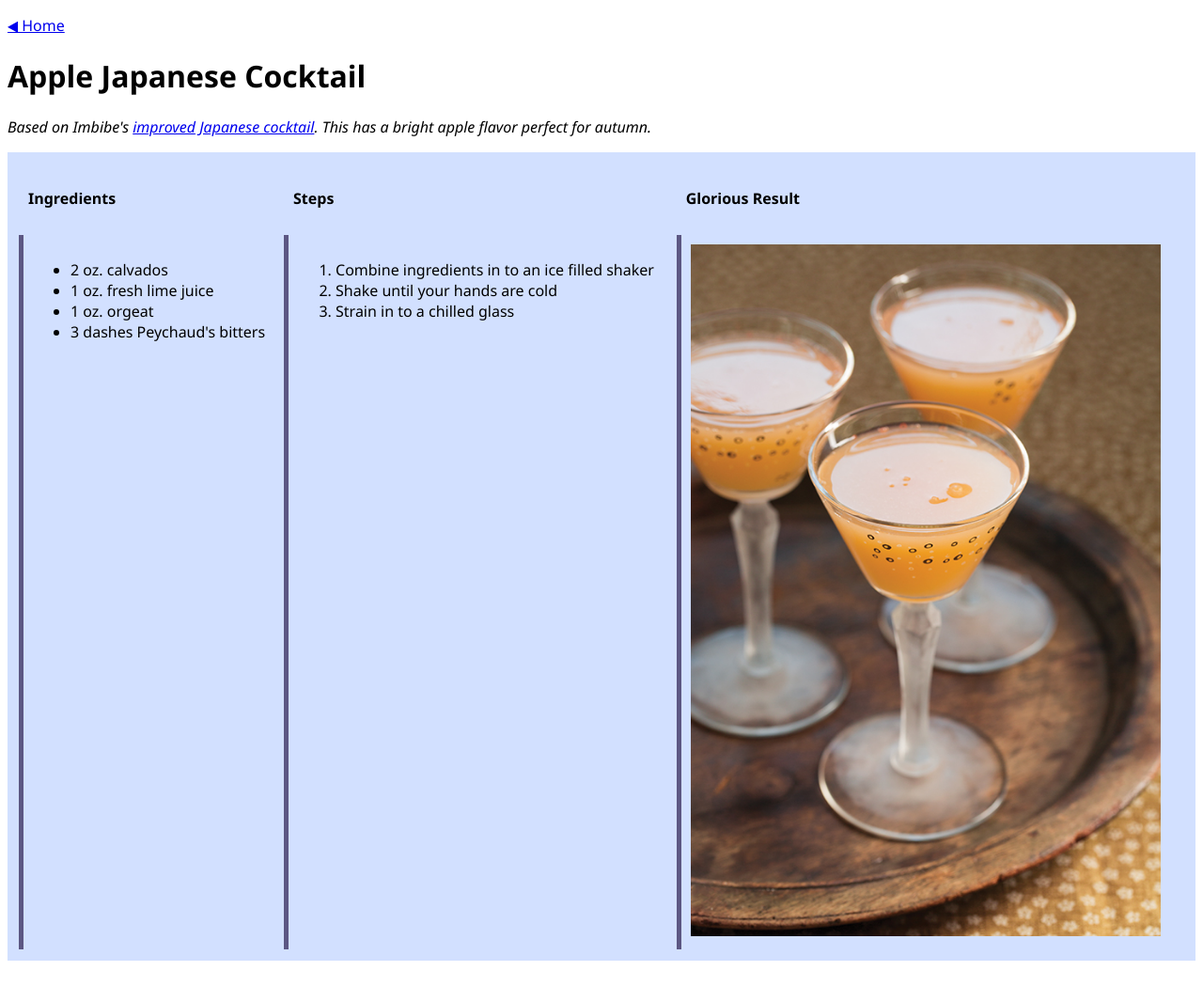
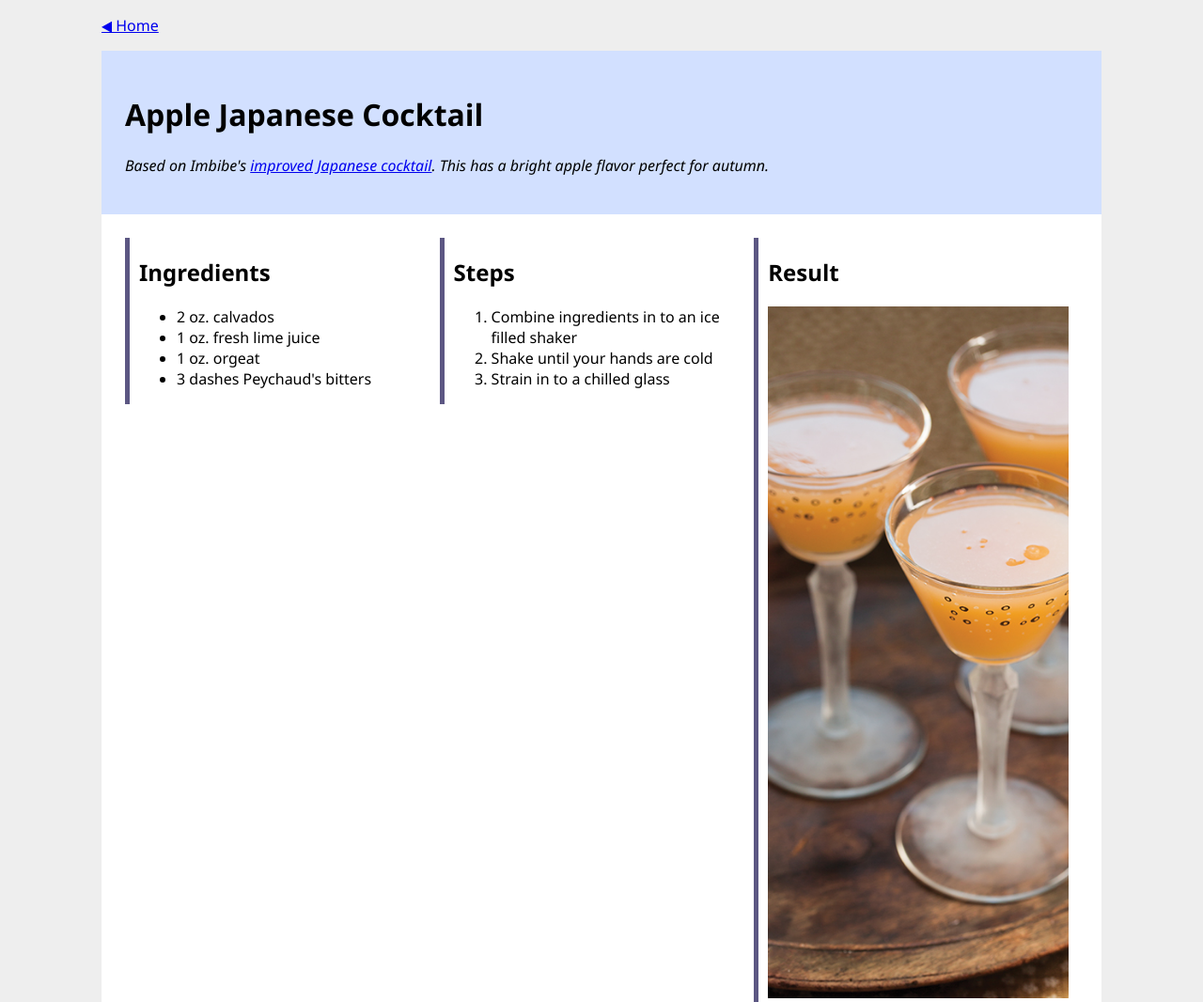
Before and after one commit to bugbat/odin-recipes, a plain HTML site: page recipes/applejapanese.html in a window 1280 px wide. Shown: the top 1066 px of the page at 94% size. Before the commit the page ends 1030 px from the top, so only its background shows below. Drawn offline with Linux system fonts and the light colour scheme.

Commit message:
Add new css with divs

```diff
--- a/recipes/applejapanese.html
+++ b/recipes/applejapanese.html
@@ -7,36 +7,35 @@
     <title>Apple Japanese Cocktail</title>
 </head>
 <body>
-    <p><a href="../index.html">◀ Home</a></p>
-    <h1>Apple Japanese Cocktail</h1>
-    <p><i>Based on Imbibe's <a href="https://imbibemagazine.com/recipe/improved-japanese-cocktail/">improved Japanese cocktail</a>. This has a bright apple flavor perfect for autumn.</i></p>
-    <table>
-        <tr>
-            <th><p>Ingredients</p></th>
-            <th><p>Steps</p></th>
-            <th><p>Glorious Result</p></th>
-        </tr>
-        <tr>
-            <td>
+    <div class="container">
+        <p><a href="../index.html">◀ Home</a></p>
+        <div class="title">
+            <h1>Apple Japanese Cocktail</h1>
+            <p><i>Based on Imbibe's <a href="https://imbibemagazine.com/recipe/improved-japanese-cocktail/">improved Japanese cocktail</a>. This has a bright apple flavor perfect for autumn.</i></p>
+        </div>
+        <div class="content clear">
+            <div class="recipecolumn">
+                <h2>Ingredients</h2>
                 <ul>
                     <li>2 oz. calvados</li>
                     <li>1 oz. fresh lime juice</li>
                     <li>1 oz. orgeat</li>
                     <li>3 dashes Peychaud's bitters</li>
                 </ul>
-            </td>
-            <td>
+            </div>
+            <div class="recipecolumn">
+                <h2>Steps</h2>
                 <ol>
                     <li>Combine ingredients in to an ice filled shaker</li>
                     <li>Shake until your hands are cold</li>
                     <li>Strain in to a chilled glass</li>
                 </ol>
-            </td>
-            <td>
+            </div>
+            <div class="recipecolumn">
+                <h2>Result</h2>
                 <img src="../images/applejapanese.jpg" width="500px">
-            </td>
-        </tr>
-    </table>
-
+            </div>
+        </div>
+    </div>
 </body>
 </html>
--- a/style.css
+++ b/style.css
@@ -15,17 +15,47 @@ li {
     font-family: 'Segoe UI', Tahoma, Geneva, Verdana, sans-serif;
 }
 
-table, td, tr, th {
-    background-color:rgb(210, 224, 255);
-    vertical-align: top;
-    padding: 10px;
-    text-align: left;
+
+/* divs */
+
+html {
+    box-sizing: border-box;
+    background-color: rgb(238, 238, 238);
+}
+  *, *:before, *:after {
+    box-sizing: inherit;
 }
 
-td {
-    border-left: solid 5px rgb(92, 87, 131);
+.container {
+    margin: 0px 100px;
+    height: auto;
 }
 
-table {
-    width: 100%;
+.title {
+    background-color: rgb(210, 224, 255);
+    padding: 25px;
+    height: auto;
 }
+
+.content {
+    background-color: white;
+    padding: 25px;
+    height: auto;
+}
+
+.recipecolumn {
+    border-left: solid 5px rgb(92, 87, 131);
+    display: inline;
+    float: left;
+    width: 33%;
+    padding-left: 10px;
+    height: auto;
+    overflow: hidden;
+}
+
+/* Clear floats after the columns */
+.clear:after {
+    content: "";
+    display: table;
+    clear: both;
+}
```
Also changed, not shown: index.html (+6 -0 lines), recipes/grilledchicken.html (+15 -15 lines), recipes/pizzatart.html (+16 -17 lines).
